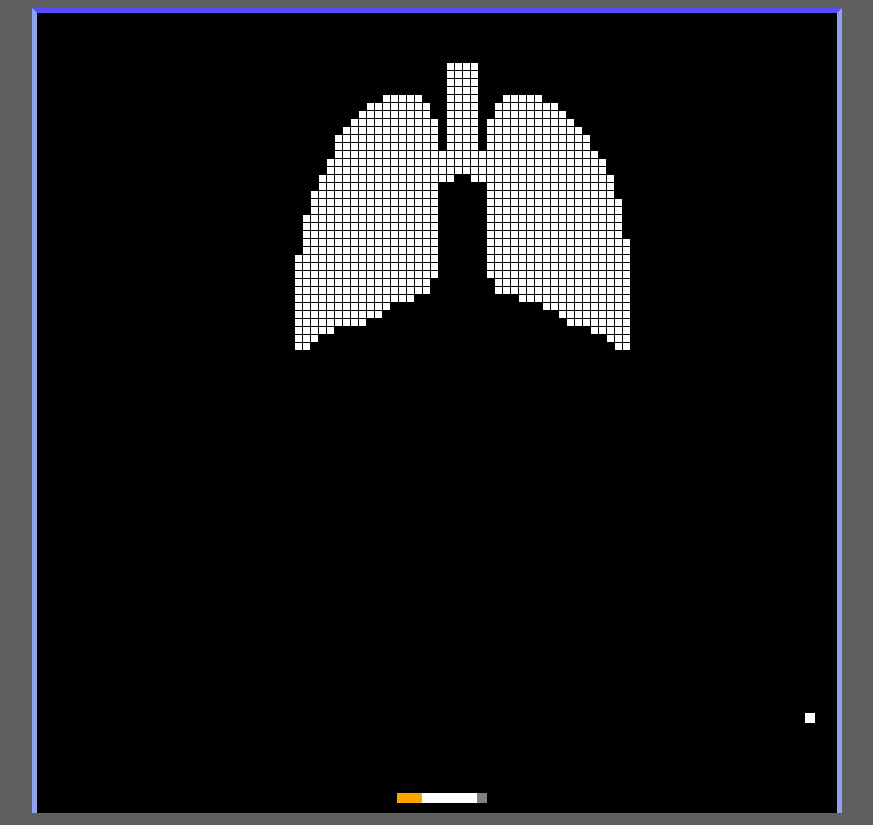
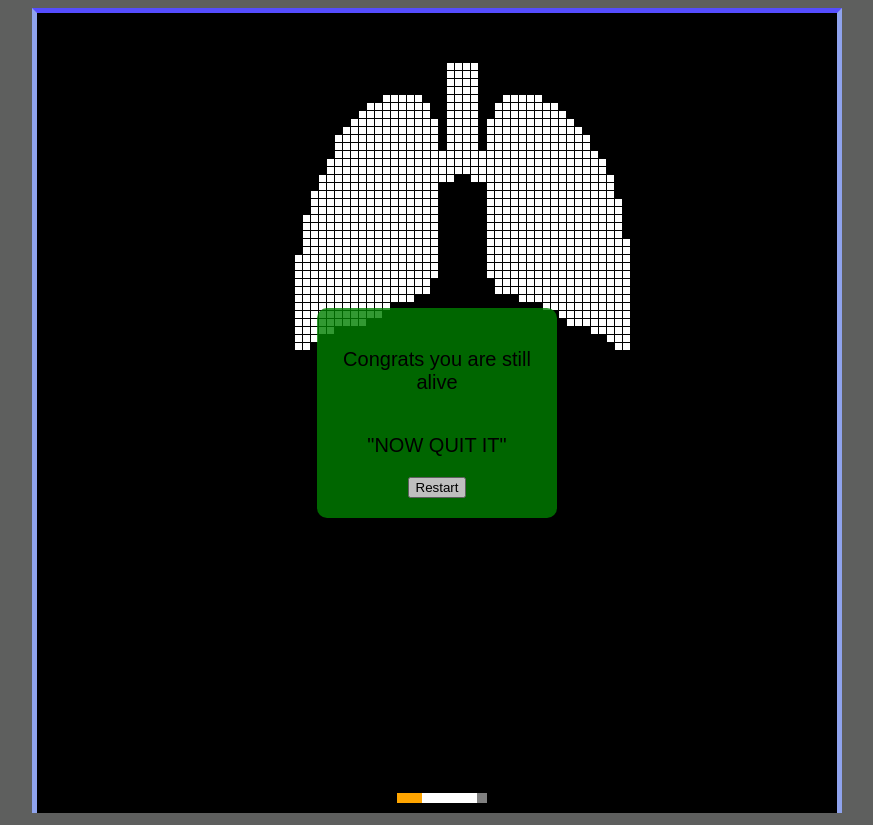
Before and after one commit to habtor/Break-Wall, a plain HTML site: page index.html in a window 1280 px wide. Shown: the whole page, without its empty margins (203-1076 px from the left). Drawn offline with Linux system fonts and the light colour scheme.

Commit message:
added win and lose divs

```diff
--- a/index.html
+++ b/index.html
@@ -9,5 +9,16 @@
   </head>
   <body>
     <canvas id="board"> </canvas>
+    <div class="winContainer">
+      <div id="win">
+        <p>YOU ARE DEAD!!!</p>
+        <button id="restartBtn">Restart</button>
+      </div>
+      <div id="lose">
+        <p>Congrats you are still alive</p>
+        <p>"NOW QUIT IT"</p>
+        <button id="restartBtn2">Restart</button>
+      </div>
+    </div>
   </body>
 </html>
--- a/script.js
+++ b/script.js
@@ -1,3 +1,9 @@
+// win and lose divs
+let winDiv;
+let loseDiv;
+let restartBtn;
+let restartBtn2;
+
 // board
 let board;
 let boardWidth = 800;
@@ -9,11 +15,19 @@ let playerWidth = 80;
 let playerHeight = 10;
 let playerSpeedX = 10;
 
+let player = {
+  x: boardWidth / 2 - playerWidth / 2,
+  y: boardHeight - playerHeight - 10,
+  width: playerWidth,
+  height: playerHeight,
+  speedX: playerSpeedX,
+};
+
 // ball
 let ballWidth = 10;
 let ballHight = 10;
-let ballSpeedX = 1;
-let ballSpeedY = 1;
+let ballSpeedX = 3;
+let ballSpeedY = 3;
 
 let ball = {
   x: Math.floor(Math.random() * 500),
@@ -24,45 +38,26 @@ let ball = {
   speedY: ballSpeedY,
 };
 
-// bloks
-let blockArray = [];
-let blockArray2 = [];
-let blockWidth = 7;
-let blockHeight = 7;
-let blockColumnCount = 8;
-let blockRowCount = 1;
-let blockMaxRow = 10;
-let blockCount = 0;
-let blockCount2 = 0;
-
-// starting block
-let blocX = 15;
-let blocY = 15;
-
-let player = {
-  x: boardWidth / 2 - playerWidth / 2,
-  y: boardHeight - playerHeight - 10,
-  width: playerWidth,
-  height: playerHeight,
-  speedX: playerSpeedX,
-};
-
 window.onload = function () {
   board = document.getElementById("board");
   board.height = boardHeight;
   board.width = boardWidth;
   context = board.getContext("2d");
-
-  // drawe player
-  context.fillStyle = "red";
-  context.fillRect(player.x, player.y, player.width, player.height);
+  winDiv = document.getElementById("win");
+  loseDiv = document.getElementById("lose");
+  restartBtn = document.getElementById("restartBtn");
+  restartBtn2 = document.getElementById("restartBtn2");
+  restartBtn.addEventListener("click", function () {
+    location.reload();
+  });
+  restartBtn2.addEventListener("click", function () {
+    location.reload();
+  });
 
   requestAnimationFrame(update);
   document.addEventListener("mousemove", movePlayer);
 
   // create blocks
-  createBlcks();
-  createLungeShape();
   drawMap();
 };
 
@@ -74,9 +69,9 @@ function update() {
   context.fillStyle = "white";
   context.fillRect(player.x, player.y, player.width, player.height);
   context.fillStyle = "orange";
-  context.fillRect(player.x, player.y, player.width-55, player.height);
+  context.fillRect(player.x, player.y, player.width - 55, player.height);
   context.fillStyle = "gray";
-  context.fillRect(player.x+80, player.y, player.width-70, player.height);
+  context.fillRect(player.x + 80, player.y, player.width - 70, player.height);
 
   // ball
   context.fillStyle = "white";
@@ -84,14 +79,15 @@ function update() {
   ball.y += ball.speedY;
   context.fillRect(ball.x, ball.y, ball.width, ball.height);
 
+  context.beginPath();
+  context.arc(ball.x, ball.y, 15, 0, 2 * Math.PI);
+  context.fill();
+
   // ball collision with walls
   if (ball.y < 0) {
     ball.speedY *= -1;
   } else if (ball.x < 0 || ball.x + ball.width >= boardWidth) {
     ball.speedX = -ball.speedX;
-  } else if (ball.y + ball.height >= boardHeight) {
-    // game over
-    // ball.speedY = -ball.speedY;
   }
 
   // ball collision with player
@@ -99,19 +95,24 @@ function update() {
     ball.speedY *= -1;
   }
 
-  // block draw
-
+  // game over
+  if (ball.y > board.height) {
+    loseDiv.style.display = "flex";
+  }
+
+  // draw lung blocks
   for (let i = 0; i < lungMapArray.length; i++) {
     let block = lungMapArray[i];
     if (!block.break) {
       if (topCollision(ball, block) || bottomCollision(ball, block)) {
         ball.speedY *= -1;
         block.break = true;
-        blockCount2--;
-        // if (blockCount === 0) {
-        //   alert("You win");
-        //   document.location.reload();
-        // }
+        lungMapArrayCount--;
+        if (lungMapArrayCount === 400) {
+          winDiv.style.display = "flex";
+          ball.speedX = 0;
+          ball.speedY = 0;
+        }
       }
       context.fillRect(block.x, block.y, block.width, block.height);
     }
@@ -158,41 +159,11 @@ function rightCollision(ball, block) {
 }
 
 // create blocks
-function createBlcks() {
-  blockArray = [];
-  for (let c = 0; c < blockColumnCount; c++) {
-    for (let r = 0; r < blockRowCount; r++) {
-      let block = {
-        x: 200 + c * blockWidth + c * 10,
-        y: 200 + r * blockHeight + r * 10,
-        width: blockWidth,
-        height: blockHeight,
-        break: false,
-      };
-      blockArray.push(block);
-    }
-  }
-  blockCount = blockArray.length;
-}
-
-function createLungeShape() {
-  blockArray2 = [];
-  for (let c = 0; c < 10; c++) {
-    for (let r = 0; r < 15; r++) {
-      let block = {
-        x: blocX + c * blockWidth + c * 1,
-        y: blocY + r * blockHeight + r * 1,
-        width: blockWidth,
-        height: blockHeight,
-        break: false,
-      };
-      blockArray2.push(block);
-    }
-  }
-  blockCount = blockArray.length;
-}
-
+
+let blockWidth = 7;
+let blockHeight = 7;
 let lungMapArray = [];
+
 let lungMapArrayCount = 0;
 function drawMap() {
   lungMapArray = [];
@@ -210,7 +181,7 @@ function drawMap() {
   }
   lungMapArrayCount = lungMapArray.length;
 }
-
+console.log(lungMapArrayCount);
 let lungMap = [
   "0",
   "0",
--- a/style.css
+++ b/style.css
@@ -1,6 +1,7 @@
 body {
   text-align: center;
   background-color: rgb(94, 95, 94);
+  position: relative;
 }
 
 #board {
@@ -9,3 +10,41 @@ body {
   border-right: 5px solid rgb(143, 163, 237);
   border-left: 5px solid rgb(143, 163, 237);
 }
+
+#win {
+  display: none;
+  flex-direction: column;
+  justify-content: center;
+  align-items: center;
+  width: 200px;
+  background-color: rgb(255, 0, 0);
+  border-radius: 10px;
+  font-size: 20px;
+  font-family: "Arial";
+  padding: 20px;
+  opacity: 0.8;
+}
+#lose {
+  display: none;
+  flex-direction: column;
+  justify-content: center;
+  align-items: center;
+  width: 200px;
+  background-color: green;
+  border-radius: 10px;
+  font-size: 20px;
+  font-family: "Arial";
+  padding: 20px;
+  opacity: 0.8;
+}
+
+.winContainer {
+  position: absolute;
+  top: 0;
+  margin: auto;
+  display: flex;
+  justify-content: center;
+  align-items: center;
+  width: 100%;
+  height: 100%;
+}
```
